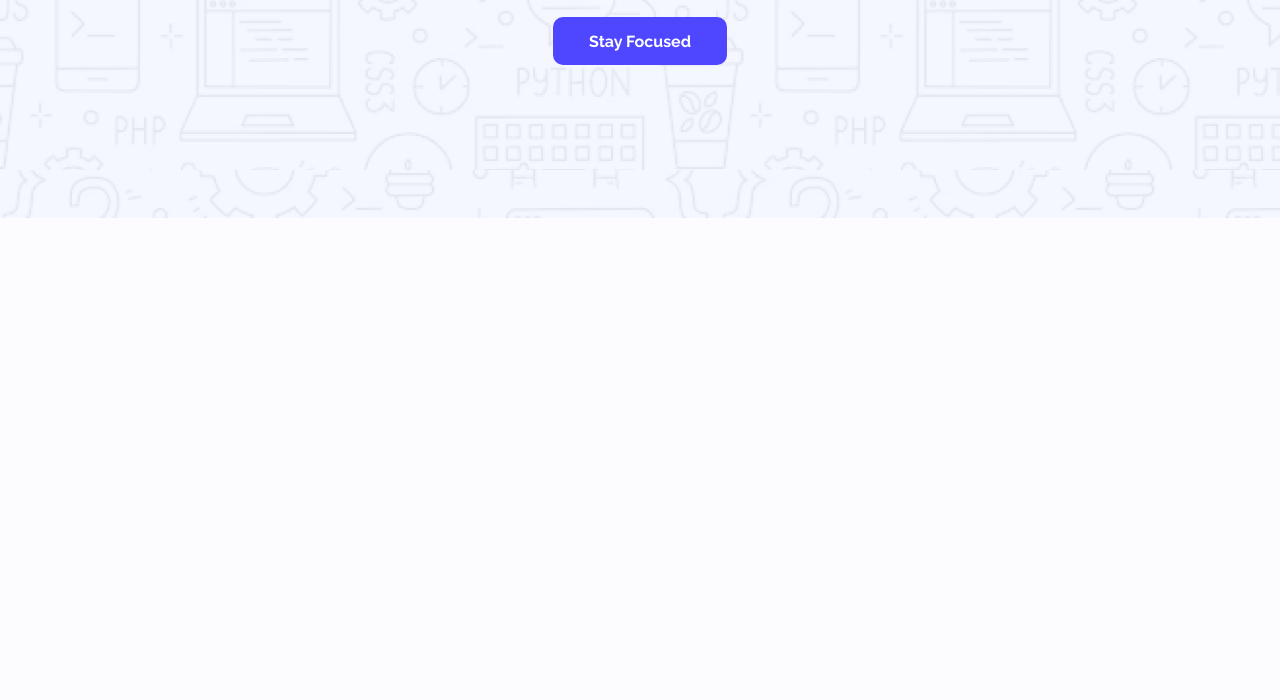
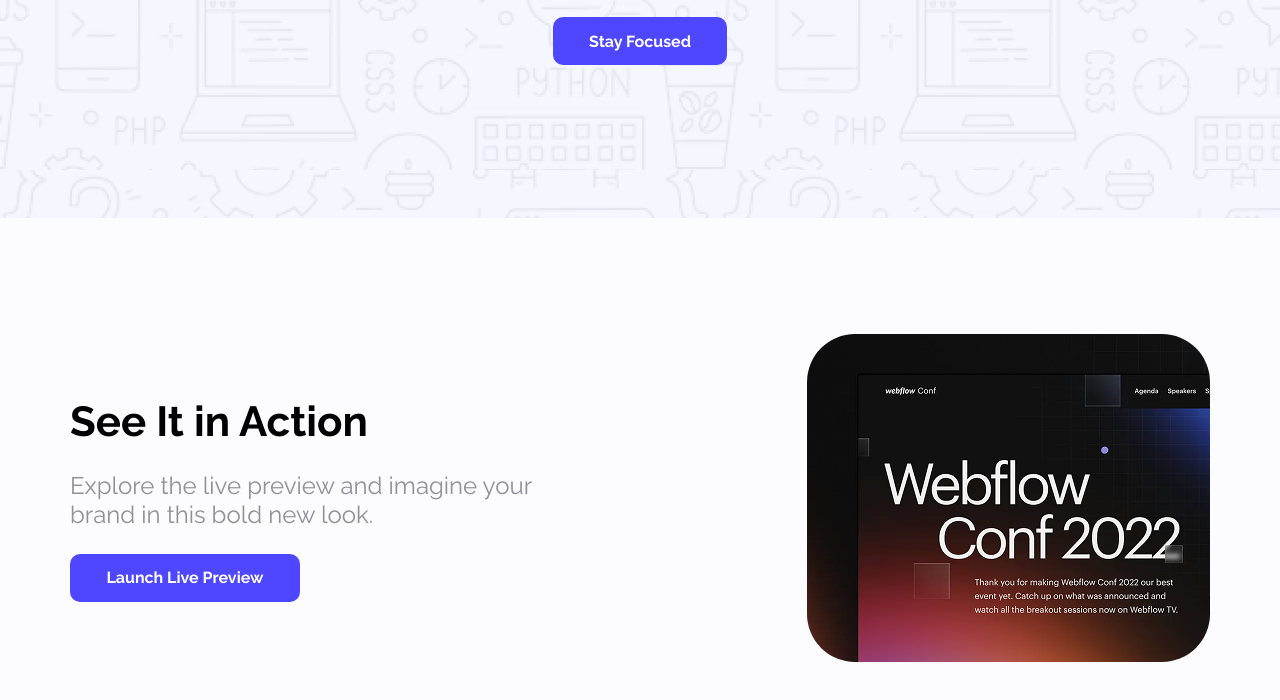
Before and after one commit to clever2817/PH_Assignment_01, a plain HTML site: page index.html in a window 1280 px wide. Shown: the part 482-1182 px from the top of the page. Before the commit the page ends 800 px from the top, so only its background shows below. Drawn offline with Linux system fonts and the light colour scheme.

Commit message:
Action Section Done

```diff
--- a/index.html
+++ b/index.html
@@ -49,5 +49,28 @@
       <!-- Banner Section Ends -->
     </header>
     <!-- Header Section Ends -->
+
+    <!-- Main Section Starts -->
+    <main>
+      <!-- Action Section Starts -->
+      <section class="action-container">
+        <div class="action-texts raleway-font">
+          <h3 class="action-title">See It in Action</h3>
+
+          <p class="action-description">
+            Explore the live preview and imagine your brand in this bold new
+            look.
+          </p>
+
+          <button class="action-btn btn-primary">Launch Live Preview</button>
+        </div>
+
+        <div class="action-img">
+          <img src="./Assets/wc-mini.png" alt="Action image">
+        </div>
+      </section>
+      <!-- Action Section Ends -->
+    </main>
+    <!-- Main Section Ends -->
   </body>
 </html>
--- a/styles/style.css
+++ b/styles/style.css
@@ -93,3 +93,45 @@
   height: 48px;
   margin-top: 35px;
 }
+
+main{
+  max-width: 1140px;
+  margin: 0 auto;
+}
+
+/* Action Section Styles */
+
+.action-container{
+  margin-top: 116px;
+  margin-bottom: 116px;
+  /* border: 2px solid black; */
+  height: 330px;
+  display: flex;
+  justify-content: space-between;
+  gap: 220px;
+}
+
+.action-texts{
+  display: flex;
+  flex-direction: column;
+  gap: 25px;
+  justify-content: center;
+}
+
+.action-title{
+  font-size: 42px;
+}
+
+.action-description{
+  font-size: 24px;
+  color: rgba(37, 36, 50, 0.5);
+}
+
+.action-btn{
+  width: 230px;
+  height: 48px;
+}
+
+.action-img img{
+  border-radius: 48px;
+}
```
